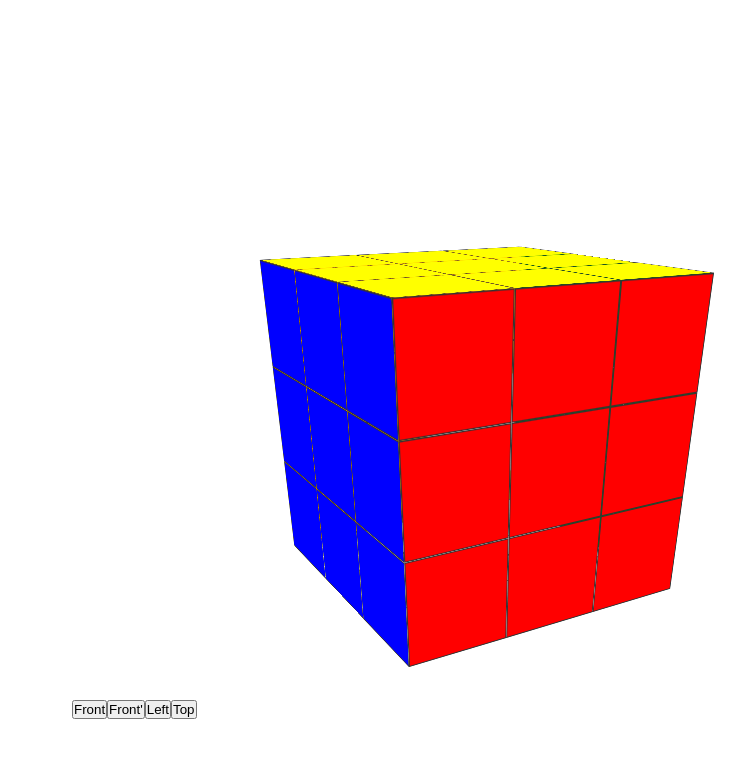
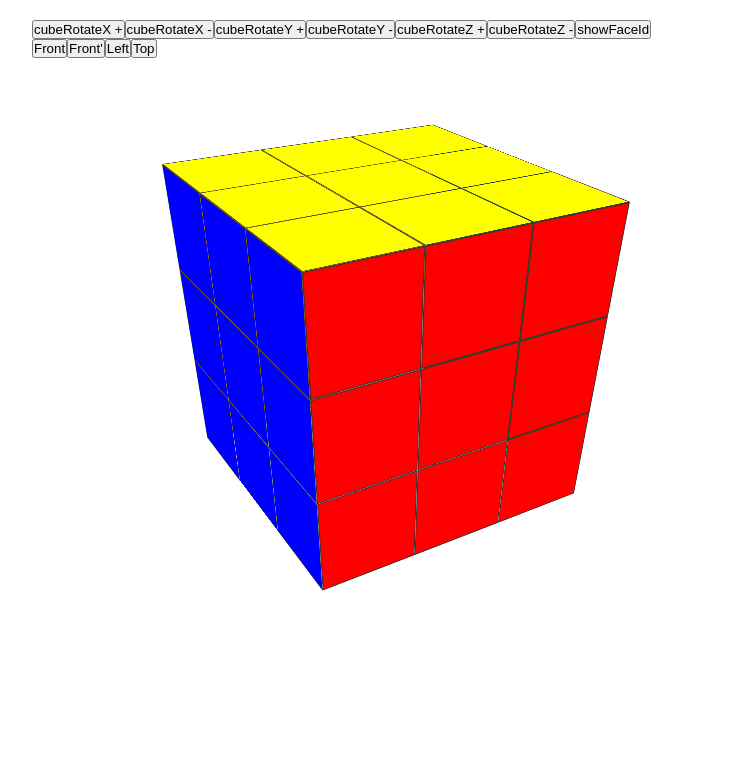
Before and after one commit to seap/react-cube, a React (Create React App) app: page / in a window 1280 px wide. Shown: the top 758 px of the page, without its empty margins (28-773 px from the left). Built offline with nearby package versions, Linux system fonts and the light colour scheme.

Commit message:
update face id

```diff
--- a/src/App.css
+++ b/src/App.css
@@ -13,8 +13,8 @@ body {
 
 .container {
   position:absolute;
-  top: 100px;
-  left: 100px;
+  top: 10px;
+  left: 10px;
   height: 1000px;
   width: 1000px;
 }
@@ -38,14 +38,14 @@ body {
   transform-style: preserve-3d;
   transition: 0.5s ease all;
   perspective-origin: 50% 50%;
-  transform: rotateX(330deg) rotateY(30deg) rotateZ(0deg)
 }
 
 .cube li {
-	display: block;
+  display: block;
 	position: absolute;
 	width: 100px;
   height: 100px;
+  line-height: 100px;
   text-align: center;
   border: 1px solid #333;
   box-sizing: border-box;
@@ -57,3 +57,9 @@ body {
   transform-style: preserve-3d;
   transform-origin: 50px 50px;
 }
+
+.controller {
+  position: absolute;
+  left: 50px;
+  top: 10px;
+}
--- a/src/App.js
+++ b/src/App.js
@@ -16,43 +16,43 @@ const rotations = [
   // 'rotateY(0deg)', 'rotateY(180deg)', 'rotateY(90deg)', 'rotateY(-90deg)', 'rotateX(90deg)', 'rotateX(-90deg)']
 // 9个子面的偏移量
 const translations = [
-  ' translateZ(150px) translateX(-100px) translateY(-100px)',
-  ' translateZ(150px) translateY(-100px)',
-  ' translateZ(150px) translateX(100px) translateY(-100px)',
-  ' translateZ(150px) translateX(-100px)',
+  ' translateX(-100px) translateY(-100px) translateZ(150px)',
+  ' translateY(-100px) translateZ(150px)',
+  ' translateX(100px) translateY(-100px) translateZ(150px)',
+  ' translateX(-100px) translateZ(150px) ',
   ' translateZ(150px) ',
-  ' translateZ(150px) translateX(100px)',
-  ' translateZ(150px) translateX(-100px) translateY(100px)',
-  ' translateZ(150px) translateY(100px)',
-  ' translateZ(150px) translateX(100px) translateY(100px)'
+  ' translateX(100px) translateZ(150px)',
+  ' translateX(-100px) translateY(100px) translateZ(150px)',
+  ' translateY(100px) translateZ(150px)',
+  ' translateX(100px) translateY(100px) translateZ(150px)'
 ]
 
 class App extends Component {
   constructor(props) {
     super(props)
 
-    const faces = []
+    // 初始化54 stickers (6 X 9)
+    const stickers = []
     for (let i = 0; i < 6; i++) {
-      faces[i] = []
+      stickers[i] = []
       for (let j = 0; j < 9; j++) {
         // 每面9个小块，1左上2上3右上4左5中6右7左下8下9右下
-        faces[i][j] = {}
-        faces[i][j].visible = true
-        faces[i][j].color = colors[i]
-        faces[i][j].rotation = rotations[i]
-        faces[i][j].translation = translations[j]
+        stickers[i][j] = {}
+        stickers[i][j].visible = true
+        stickers[i][j].color = colors[i]
+        stickers[i][j].rotation = rotations[i]
+        stickers[i][j].translation = translations[j]
       }
     }
 
-    // for (let i = 0; i < 3; i++) {
-    //   faces[0][9 + i] = {}
-    //   faces[0][9 + i].color = colors[parseInt(i / 3) + 2]
-    //   faces[0][9 + i].rotation = rotations[parseInt(i / 3) + 2]
-    //   faces[0][9 + i].translation = rotations[(i % 3) + 6]
-    // }
-
     this.state = {
-      faces,
+      // cube整体旋转
+      cubeRotation: {
+        x: 320,
+        y: 30,
+        z: 0
+      },
+      stickers,
       faceRotations: [
         { x: 0, y: 0, z: 0 },
         { x: 0, y: 0, z: 0 },
@@ -61,77 +61,78 @@ class App extends Component {
         { x: 0, y: 0, z: 0 },
         { x: 0, y: 0, z: 0 }
       ],
-      faceTransition: true
+      faceTransition: true, // 是否执行过渡动画
+      stickerIdVisible: false // face
     }
   }
 
+  // face id = 0
   retateFront = (clockwise) => {
-    const { faces, faceRotations } = this.state
+    const { stickers, faceRotations } = this.state
 
-    // if (!faces[0][9]) {
-      faces[0][9] = Object.assign({}, faces[2][0])
-      faces[2][0].visible = false
+      stickers[0][9] = Object.assign({}, stickers[2][0])
+      stickers[2][0].visible = false
 
-      faces[0][10] = Object.assign({}, faces[2][3])
-      faces[2][3].visible = false
+      stickers[0][10] = Object.assign({}, stickers[2][3])
+      stickers[2][3].visible = false
 
-      faces[0][11] = Object.assign({}, faces[2][6])
-      faces[2][6].visible = false
+      stickers[0][11] = Object.assign({}, stickers[2][6])
+      stickers[2][6].visible = false
 
-      faces[0][12] = Object.assign({}, faces[3][2])
-      faces[3][2].visible = false
+      stickers[0][12] = Object.assign({}, stickers[3][2])
+      stickers[3][2].visible = false
 
-      faces[0][13] = Object.assign({}, faces[3][5])
-      faces[3][5].visible = false
+      stickers[0][13] = Object.assign({}, stickers[3][5])
+      stickers[3][5].visible = false
 
-      faces[0][14] = Object.assign({}, faces[3][8])
-      faces[3][8].visible = false
+      stickers[0][14] = Object.assign({}, stickers[3][8])
+      stickers[3][8].visible = false
 
-      faces[0][15] = Object.assign({}, faces[4][6])
-      faces[4][6].visible = false
+      stickers[0][15] = Object.assign({}, stickers[4][6])
+      stickers[4][6].visible = false
 
-      faces[0][16] = Object.assign({}, faces[4][7])
-      faces[4][7].visible = false
+      stickers[0][16] = Object.assign({}, stickers[4][7])
+      stickers[4][7].visible = false
 
-      faces[0][17] = Object.assign({}, faces[4][8])
-      faces[4][8].visible = false
+      stickers[0][17] = Object.assign({}, stickers[4][8])
+      stickers[4][8].visible = false
 
-      faces[0][18] = Object.assign({}, faces[5][0])
-      faces[5][0].visible = false
+      stickers[0][18] = Object.assign({}, stickers[5][0])
+      stickers[5][0].visible = false
 
-      faces[0][19] = Object.assign({}, faces[5][1])
-      faces[5][1].visible = false
+      stickers[0][19] = Object.assign({}, stickers[5][1])
+      stickers[5][1].visible = false
 
-      faces[0][20] = Object.assign({}, faces[5][2])
-      faces[5][2].visible = false
-    // }
+      stickers[0][20] = Object.assign({}, stickers[5][2])
+      stickers[5][2].visible = false
 
     setTimeout(() => {
       for (let i = 0; i < 12; i++) {
-        faces[0][i + 9] && (faces[0][i + 9].visible = false)
+        stickers[0][i + 9] && (stickers[0][i + 9].visible = false)
       }
-      const tmpColor0 = faces[2][0].color
-      const tmpColor1 = faces[2][3].color
-      const tmpColor2 = faces[2][6].color
+      const tmpColor0 = stickers[2][0].color
+      const tmpColor1 = stickers[2][3].color
+      const tmpColor2 = stickers[2][6].color
 
-      this.changeCell(faces[2][0], faces[4][6])
-      this.changeCell(faces[2][3], faces[4][7])
-      this.changeCell(faces[2][6], faces[4][8])
+      this.changeCell(stickers[2][0], stickers[4][6])
+      this.changeCell(stickers[2][3], stickers[4][7])
+      this.changeCell(stickers[2][6], stickers[4][8])
 
-      this.changeCell(faces[4][6], faces[3][8])
-      this.changeCell(faces[4][7], faces[3][5])
-      this.changeCell(faces[4][8], faces[3][2])
+      this.changeCell(stickers[4][6], stickers[3][8])
+      this.changeCell(stickers[4][7], stickers[3][5])
+      this.changeCell(stickers[4][8], stickers[3][2])
 
-      this.changeCell(faces[3][2], faces[5][0])
-      this.changeCell(faces[3][5], faces[5][1])
-      this.changeCell(faces[3][8], faces[5][2])
+      this.changeCell(stickers[3][2], stickers[5][0])
+      this.changeCell(stickers[3][5], stickers[5][1])
+      this.changeCell(stickers[3][8], stickers[5][2])
 
-      this.changeCell(faces[5][0], { color: tmpColor2 })
-      this.changeCell(faces[5][1], { color: tmpColor1 })
-      this.changeCell(faces[5][2], { color: tmpColor0 })
+      this.changeCell(stickers[5][0], { color: tmpColor2 })
+      this.changeCell(stickers[5][1], { color: tmpColor1 })
+      this.changeCell(stickers[5][2], { color: tmpColor0 })
 
       faceRotations[0].z = 0
-      this.setState({ faces, faceRotations, faceTransition: false })
+      this.adjustStickerColor(0, clockwise)
+      this.setState({ stickers, faceRotations, faceTransition: false })
     }, 500)
 
     if (clockwise) {
@@ -139,7 +140,37 @@ class App extends Component {
     } else {
       faceRotations[0].z -= 90
     }
-    this.setState({ faceRotations, faces, faceTransition: true })
+    this.setState({ faceRotations, stickers, faceTransition: true })
+  }
+
+  // 旋转一次后，调整一面的相对位置
+  adjustStickerColor = (faceId, clockwise = true) => {
+    const { stickers } = this.state
+    const cells = stickers[faceId]
+    if (clockwise) {
+      let tmp = cells[0].color
+      cells[0].color = cells[6].color
+      cells[6].color = cells[8].color
+      cells[8].color = cells[2].color
+      cells[2].color = tmp
+      tmp = cells[1].color
+      cells[1].color = cells[3].color
+      cells[3].color = cells[7].color
+      cells[7].color = cells[5].color
+      cells[5].color = tmp
+    } else {
+      let tmp = cells[0].color
+      cells[0].color = cells[2].color
+      cells[2].color = cells[8].color
+      cells[8].color = cells[6].color
+      cells[6].color = tmp
+      tmp = cells[1].color
+      cells[1].color = cells[5].color
+      cells[5].color = cells[7].color
+      cells[7].color = cells[3].color
+      cells[3].color = tmp
+    }
+    // this.setState({ stickers })
   }
 
   changeCell = (target, source) => {
@@ -160,19 +191,20 @@ class App extends Component {
   }
 
   renderFaces() {
-    const { faces, faceRotations, faceTransition } = this.state
+    const { stickers, faceRotations, stickerIdVisible, faceTransition, cubeRotation } = this.state
 
     console.log(faceRotations)
     return (
-      <div className="cube">
-      {faces.map((face, i) =>
+      <div className="cube" style={{ transform: `rotateX(${cubeRotation.x}deg) rotateY(${cubeRotation.y}deg) rotateZ(${cubeRotation.z}deg)` }}>
+      {stickers.map((face, i) =>
         <div id={i} key={i} className="face" style={{ transition: faceTransition ? '0.5s ease all' : '', transform: `rotateX(${faceRotations[i].x}deg) rotateY(${faceRotations[i].y}deg)  rotateZ(${faceRotations[i].z}deg)` }}>
           {face.map((ceil, j) =>
             <li
               id={`${i}:${j}`}
               key={`${i}:${j}`}
-              style={{ display: ceil.visible ? 'block': 'none', backgroundColor: ceil.color, transform: `rotateX(${ceil.rotation.x}deg) rotateY(${ceil.rotation.y}deg) rotateZ(${ceil.rotation.z}deg)` + ceil.translation }} >
-
+              style={{ display: ceil.visible ? 'block': 'none', backgroundColor: ceil.color, transform: `rotateX(${ceil.rotation.x}deg) rotateY(${ceil.rotation.y}deg) rotateZ(${ceil.rotation.z}deg)` + ceil.translation }}
+            >
+              {stickerIdVisible ? `${i}:${j}` : ''}
             </li>
           )}
         </div>
@@ -187,12 +219,43 @@ class App extends Component {
         <ul className="box">
           {this.renderFaces()}
         </ul>
+        <div className="controller">
+        <button onClick={() => this.rotateCube('x', true)}>cubeRotateX +</button>
+        <button onClick={() => this.rotateCube('x', false)}>cubeRotateX -</button>
+        <button onClick={() => this.rotateCube('y', true)}>cubeRotateY +</button>
+        <button onClick={() => this.rotateCube('y', false)}>cubeRotateY -</button>
+        <button onClick={() => this.rotateCube('z', true)}>cubeRotateZ +</button>
+        <button onClick={() => this.rotateCube('z', false)}>cubeRotateZ -</button>
+        <button onClick={() => this.showFaceId()}>showFaceId</button>
+        <br/>
         <button onClick={() => this.retateFront(true)}>Front</button>
         <button onClick={() => this.retateFront(false)}>Front'</button>
         <button onClick={this.retateLeft}>Left</button>
         <button onClick={this.retateTop}>Top</button>
+        </div>
       </div>
-    );
+    )
+  }
+
+  // 旋转cube整体
+  rotateCube = (dim, clockwise) => {
+    const { cubeRotation } = this.state
+    if (clockwise) {
+      cubeRotation[dim] += 10
+    } else {
+      cubeRotation[dim] -= 10
+    }
+    this.setState({
+      cubeRotation
+    })
+  }
+
+  // 显示sticker编号
+  showFaceId = () => {
+    const { stickerIdVisible } = this.state
+    this.setState({
+      stickerIdVisible: !stickerIdVisible
+    })
   }
 }
 
```
